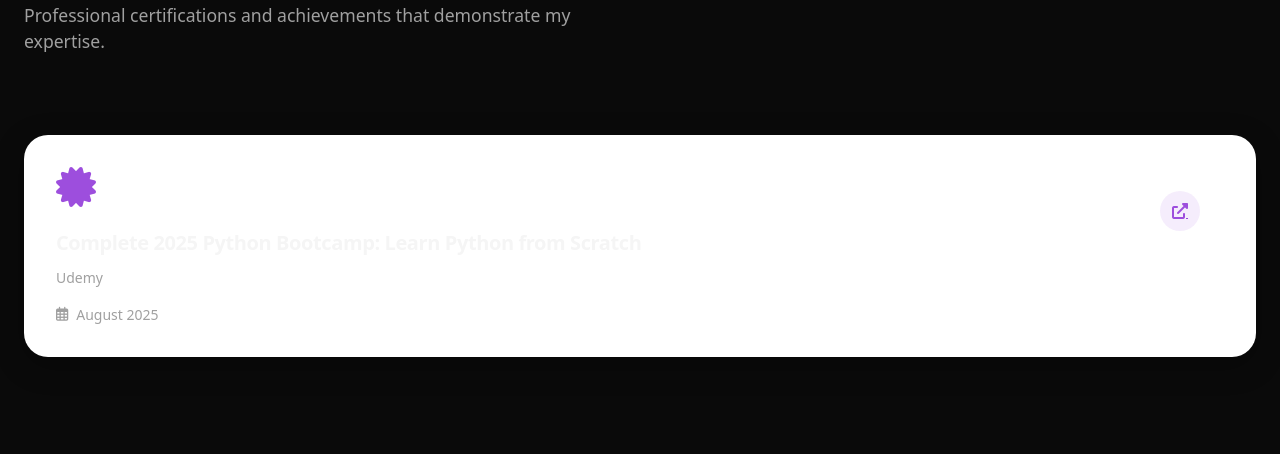
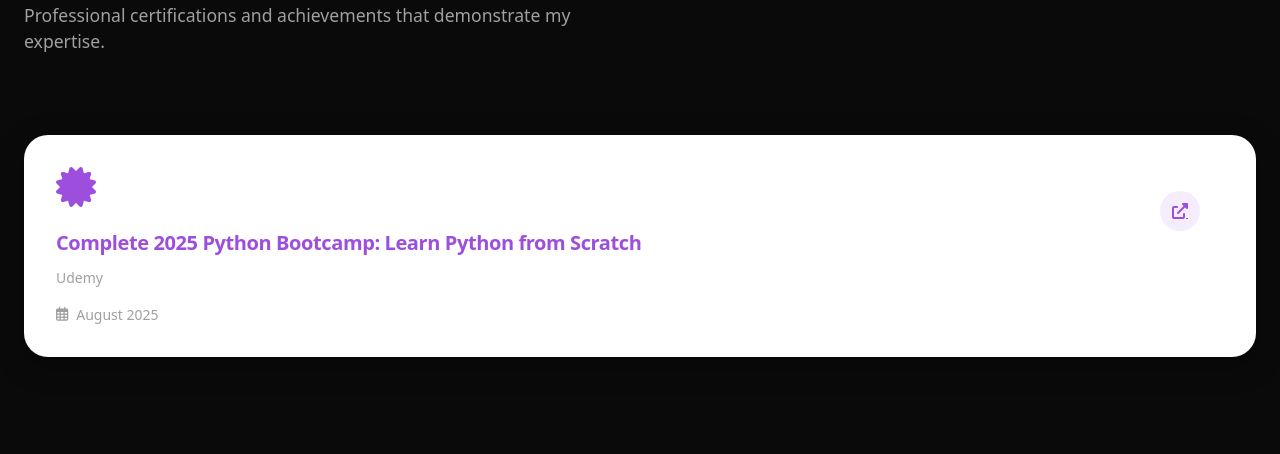
Before and after one commit to darshpatel-9401/My-Portfolio, a Django app: page / in a window 1280 px wide. Shown: the part 1855-2309 px from the top of the page. Run offline with Django 5.2, Linux system fonts and the light colour scheme; data comes from the database, SQL or seed files in the repository; data that the repository does not hold is empty; some libraries are stand-ins or nearby versions.

Commit message:
Update style.css

```diff
--- a/portfolio_app/static/css/style.css
+++ b/portfolio_app/static/css/style.css
@@ -468,7 +468,7 @@
     font-size: 1.25rem;
     font-weight: 600;
     margin-bottom: 0.75rem;
-    color: var(--primary-color: #9D4EDD);
+    color: var(--primary-color);
 }
 
 .certificate-issuer {
```
